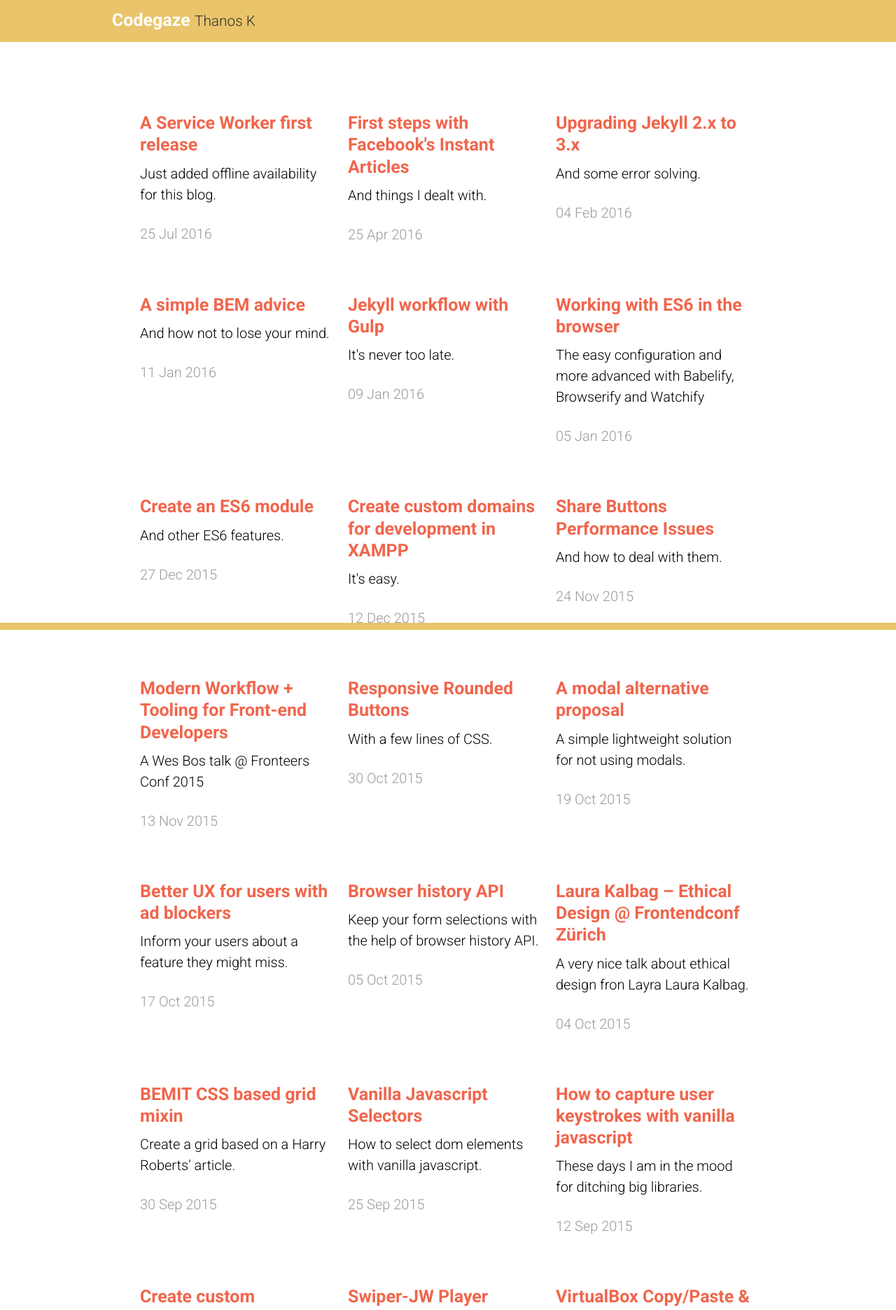
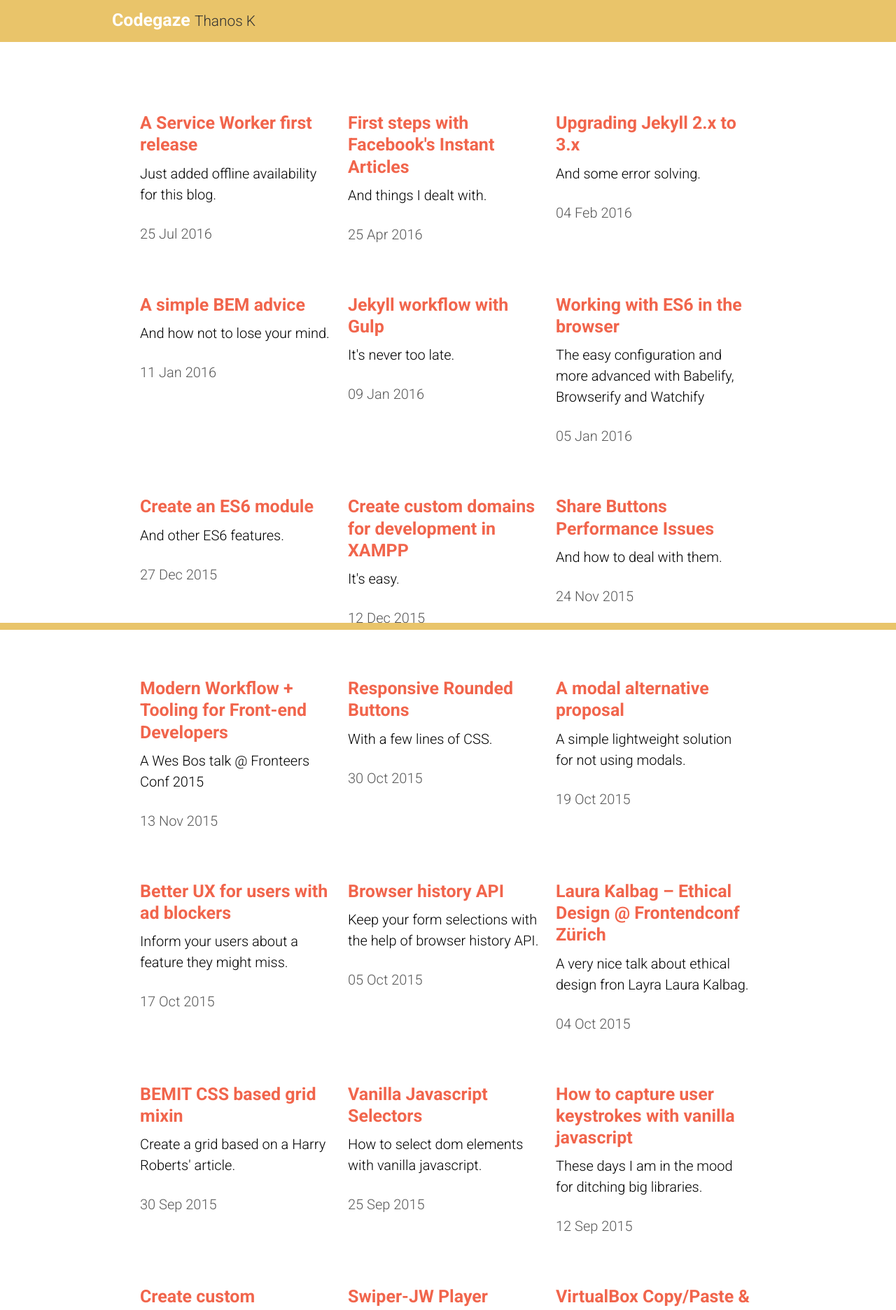
Before and after one commit to codegaze/codegaze.github.io, a Jekyll site: the page built from index.html, in a window 1280 px wide. Shown: the top 1872 px of the page at 70% size. Built offline with Jekyll 4.4.1, drawn with Linux system fonts in a browser that asks for light colours.

Commit message:
Fixed some a11y stuff

```diff
--- a/_layouts/default.html
+++ b/_layouts/default.html
@@ -4,10 +4,9 @@
   {% include head.html %}
 
   <body>
-
     <div class="layout">
       <div class="layout__row layout__row--header">
-          <header class="header header--main">
+          <header class="header header--main" role="banner">
             <h3 class="header__title">
               <a href="{{ site.baseurl }}/" title="Home">{{ site.title }}</a>
               <small>{{ site.tagline }}</small>
@@ -19,10 +18,10 @@
             {% endif %}
           </header>
       </div>
-      <main class="layout__row layout__row--main">
+      <main class="layout__row layout__row--main" role="main">
         {{ content }}
       </main>
-      <footer class="layout__row layout__row--footer">
+      <footer class="layout__row layout__row--footer" role="contentinfo">
         <small>
           &copy; <time datetime="{{ site.time | date_to_xmlschema }}">{{ site.time | date: '%Y' }}</time>.
           All rights reserved. <a href="https://www.twitter.com/codegaze" target="_blank">@codegaze</a>
--- a/_sass/_posts.scss
+++ b/_sass/_posts.scss
@@ -37,7 +37,7 @@
   display: inline-block;
   margin-top: -.5rem;
   margin-bottom: 1rem;
-  color: #9a9a9a;
+  color: #585858;
 }
 .post-tags {
   tag {
```
